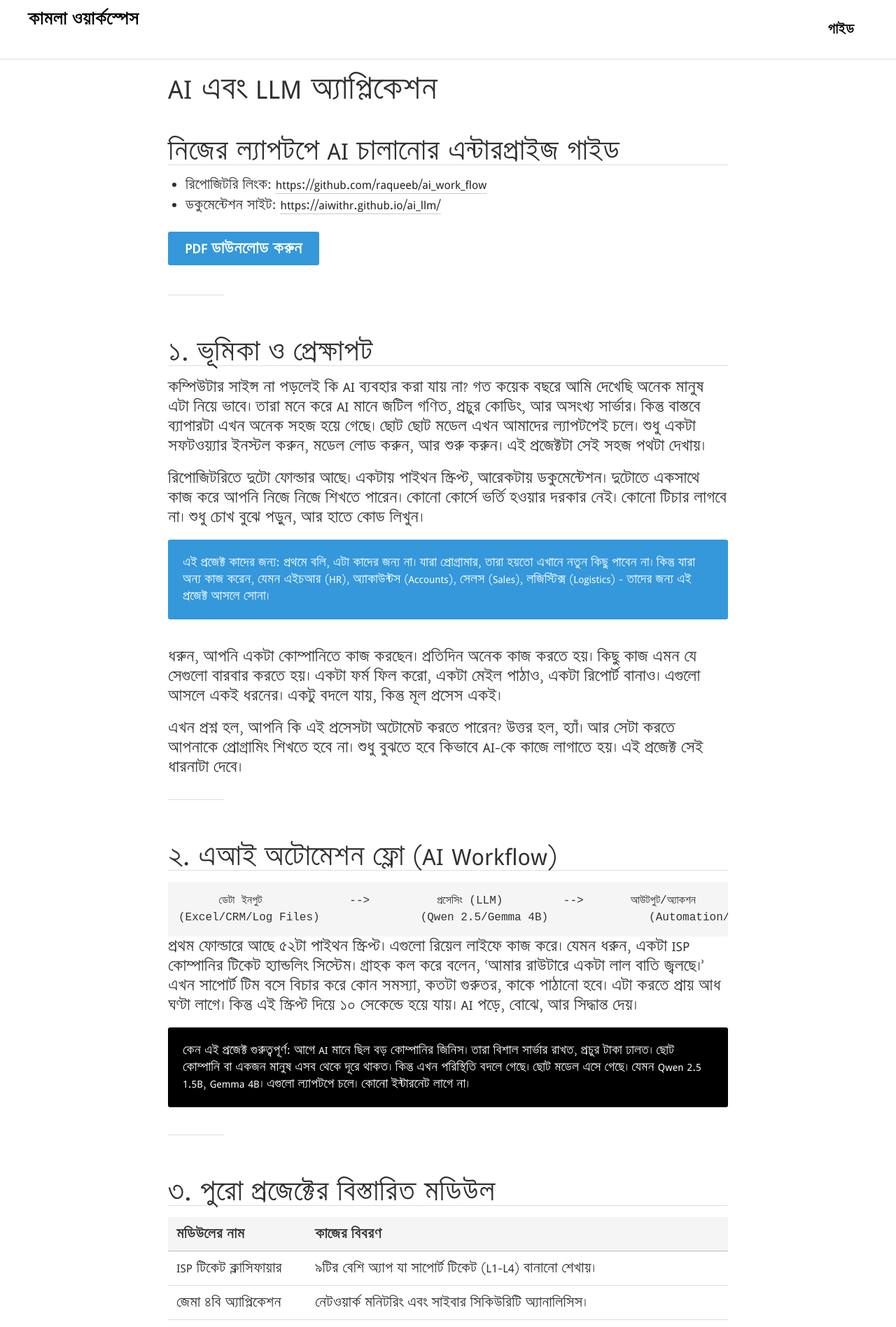
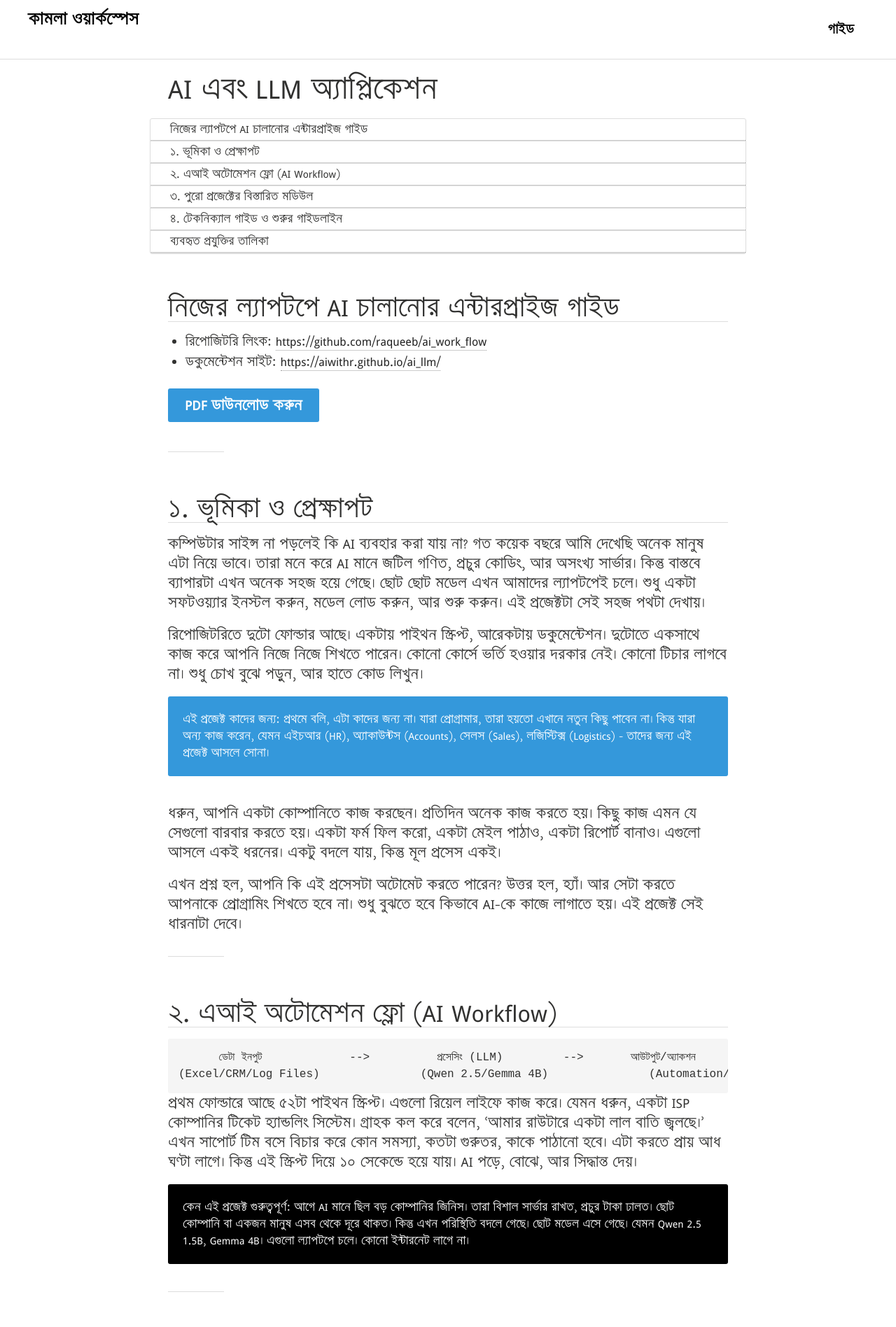
Before and after one commit to raqueeb/kamla_wksp, a Jekyll site: the page built from docs/manual.md, in a window 1280 px wide. Shown: the top 1896 px of the page at 70% size. Built offline with Jekyll 4.4.1, drawn with Linux system fonts in a browser that asks for light colours.

Commit message:
Add Table of Contents to manual.md + update TOC styling to match template

```diff
--- a/docs/css/main.css
+++ b/docs/css/main.css
@@ -537,33 +537,49 @@ img {
    TOC (Table of Contents)
    ========================================================================== */
 
-nav.toc {
-  background: #f5f5f5;
+.toc {
+  margin-left: -1.618em;
+  margin-right: -1.618em;
+  font-family: "SiyamRupali", "Helvetica Neue", "Segoe UI", Arial, sans-serif;
+}
+
+.toc ul {
+  margin-top: 1.618em;
+  margin-bottom: 1.618em;
   border: 1px solid #ddd;
   border-radius: 3px;
-  padding: 15px 20px;
-  margin: 1.5em 0;
-}
-nav.toc h2 {
-  font-size: 18px;
-  margin: 0 0 10px 0;
-  border: none;
+  list-style: none;
   padding: 0;
 }
-nav.toc ul {
-  list-style: none;
-  padding: 0;
+
+.toc li {
+  font-size: 14px;
+  line-height: 1.1428571429;
+  margin-bottom: 0;
+  border-bottom: 1px solid #ddd;
+}
+
+.toc li > a {
+  display: block;
+  padding: 7px 1.618rem;
+  color: #313130;
+  border-left: 2px solid transparent;
+  text-decoration: none;
+}
+
+.toc li > a:hover,
+.toc li > a:focus {
+  background: #dfdfdf;
+}
+
+.toc h6 {
   margin: 0;
+  padding: 7px 1.618rem;
+  background: #e1e1e1;
 }
-nav.toc li {
-  padding: 4px 0;
-}
-nav.toc a {
-  font-size: 15px;
-  color: #222;
-}
-nav.toc a:hover {
-  color: #3498db;
+
+.toc h6 a {
+  color: #313130;
 }
 
 /* ==========================================================================
--- a/docs/manual.md
+++ b/docs/manual.md
@@ -2,6 +2,17 @@
 layout: default
 title: AI এবং LLM অ্যাপ্লিকেশন
 ---
+
+<nav class="toc">
+<ul id="markdown-toc">
+  <li><a href="#নিজের-ল্যাপটপে-ai-চালানোর-এন্টারপ্রাইজ-গাইড">নিজের ল্যাপটপে AI চালানোর এন্টারপ্রাইজ গাইড</a></li>
+  <li><a href="#১-ভূমিকা-ও-প্রেক্ষাপট">১. ভূমিকা ও প্রেক্ষাপট</a></li>
+  <li><a href="#২-এআই-অটোমেশন-ফ্লো-ai-workflow">২. এআই অটোমেশন ফ্লো (AI Workflow)</a></li>
+  <li><a href="#৩-পুরো-প্রজেক্টের-বিস্তারিত-মডিউল">৩. পুরো প্রজেক্টের বিস্তারিত মডিউল</a></li>
+  <li><a href="#৪-টেকনিক্যাল-গাইড-ও-শুরুর-গাইডলাইন">৪. টেকনিক্যাল গাইড ও শুরুর গাইডলাইন</a></li>
+  <li><a href="#ব্যবহৃত-প্রযুক্তির-তালিকা">ব্যবহৃত প্রযুক্তির তালিকা</a></li>
+</ul>
+</nav>
 
 ## নিজের ল্যাপটপে AI চালানোর এন্টারপ্রাইজ গাইড
 
```
